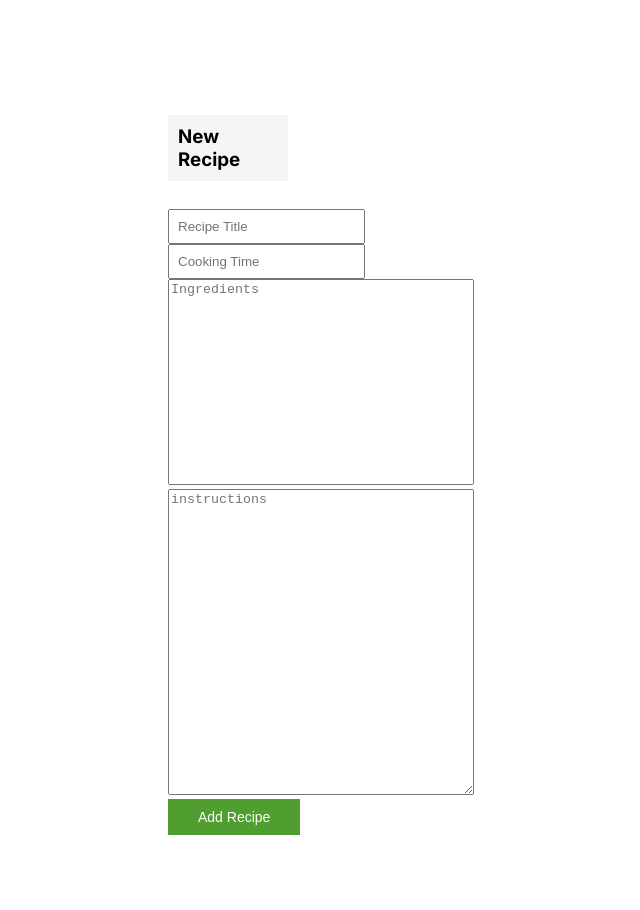
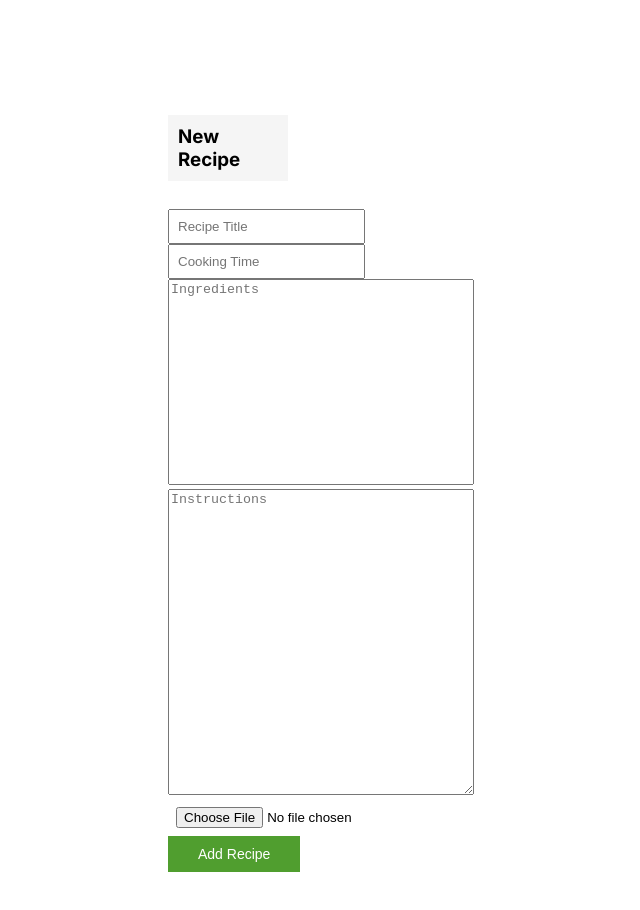
Before and after one commit to AdamFagerberg/recipeapp, a Next.js app: page / in a window 1280 px wide. Shown: the top 910 px of the page, without its empty margins (322-962 px from the left). Built offline with nearby package versions, Linux system fonts and the light colour scheme.

Commit message:
välj knappen

```diff
--- a/app/components/RecipeForm.js
+++ b/app/components/RecipeForm.js
@@ -7,17 +7,41 @@ function RecipeForm() {
     title: "",
     time: "",
     ingredients: "",
+    instructions: "",
+    imgSrc: "",
   });
+  const [image, setImage] = useState(null);
 
   const handleInputChange = (e) => {
     const { name, value } = e.target;
     setNewRecipe({ ...newRecipe, [name]: value });
   };
 
+  const handleImageChange = (e) => {
+    const file = e.target.files[0];
+    const reader = new FileReader();
+
+    reader.onloadend = () => {
+      setImage(reader.result); // Spara den uppladdade bilden som en data-URL
+      setNewRecipe({ ...newRecipe, imgSrc: reader.result });
+    };
+
+    if (file) {
+      reader.readAsDataURL(file);
+    }
+  };
+
   const handleAddRecipe = (e) => {
     e.preventDefault();
     setRecipes([...recipes, { ...newRecipe, id: Date.now() }]);
-    setNewRecipe({ title: "", time: "", ingredients: "" });
+    setNewRecipe({
+      title: "",
+      time: "",
+      ingredients: "",
+      instructions: "",
+      imgSrc: "",
+    });
+    setImage(null); // Återställ uppladdad bild
   };
 
   const handleEditRecipe = (id) => {
@@ -72,7 +96,15 @@ function RecipeForm() {
           name="instructions"
           value={newRecipe.instructions}
           onChange={handleInputChange}
-          placeholder="instructions"
+          placeholder="Instructions"
+          required
+        />
+        <input
+          type="file"
+          id="image"
+          name="image"
+          accept="image/*"
+          onChange={handleImageChange}
           required
         />
         <button className="addBtn" type="submit">
@@ -127,11 +159,12 @@ function RecipeForm() {
           ) : (
             <RecipeCard
               key={recipe.id}
-              imgSrc="/img/Recept1.png"
+              imgSrc={recipe.imgSrc || "/img/Recept1.png"} // Använd den uppladdade bilden om den finns, annars en standardbild
               imgAlt="image of dish"
               title={recipe.title}
               time={recipe.time}
               ingredients={recipe.ingredients}
+              instructions={recipe.instructions}
               onEdit={() => handleEditRecipe(recipe.id)}
               onDelete={() => handleDeleteRecipe(recipe.id)}
             />
```
